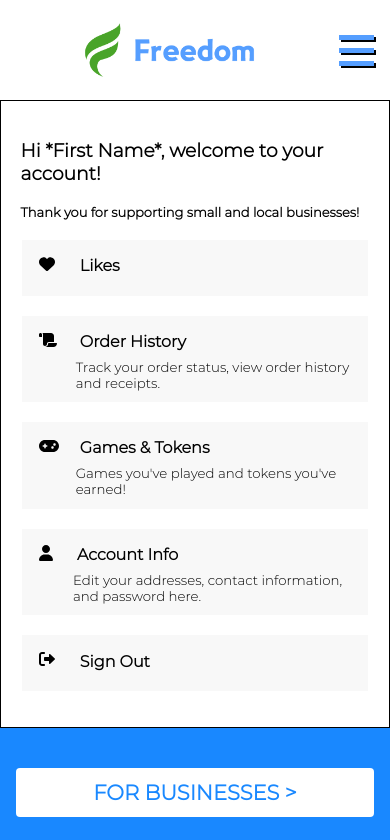
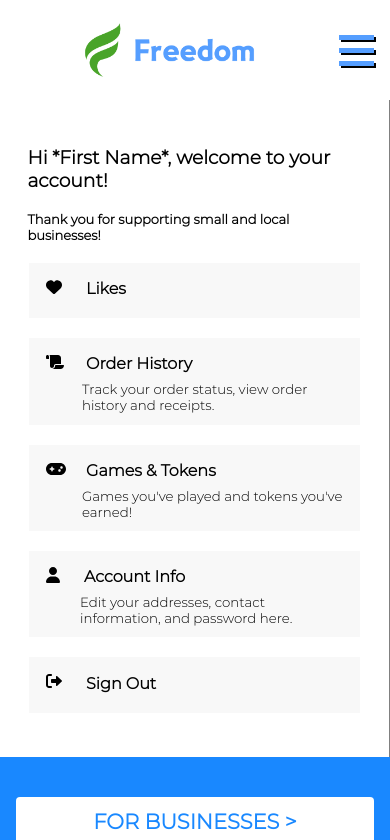
Before and after one commit to abstudios617/freedom-rains, a React (Create React App) app in the folder client/: page /account in a window 390 px wide. Shown: the top 840 px of the page. Built offline with nearby package versions, Linux system fonts and the light colour scheme; no server answers; what use-ssr would draw is missing.

Commit message:
COMPLETE layout from Figma and comments for future use :-)

```diff
--- a/client/src/components/account-likes/likeItem.js
+++ b/client/src/components/account-likes/likeItem.js
@@ -8,12 +8,20 @@ const LikeItem = ({
   return (
     <LikeItemStyles>
       <div className="likeMain" onClick={() => console.log(link)} key={key}>
+        {
+          /**
+           *  when user clicks on specific item, link redirects to that item's page
+           */
+        }
         <img className="likeMainImage" src={image} alt="" />
-        <div className="likeTop" style={{ display: 'flex', flexDirection: 'row' }}>
+        <div className="likeTop">
           <div className="likeTopText">
             {name}
           </div>
           &nbsp;
+          {
+            /* when user chooses to remove favorite */
+          }
           <div onClick={() => window.alert('TEST: like item deleted')}>
             <img className="likeTopDelete" src={trashIcon} alt="" />
           </div>
--- a/client/src/components/account-menu/accountMenu.styles.js
+++ b/client/src/components/account-menu/accountMenu.styles.js
@@ -1,10 +1,10 @@
 import styled from 'styled-components';
 
 export const AccountMenuContainer = styled.div`
-    border: 1px solid black;
-    padding: 1em;
-    margin: 0 auto;
+    padding: 1.5em;
     max-width: 360px;
+    border-right: 0.5px solid gray;
+    position: relative;
 `;
 
 export const AccountMenuButtonStyles = styled.div`
--- a/client/src/components/account-menu/index.js
+++ b/client/src/components/account-menu/index.js
@@ -15,8 +15,22 @@ export const AccountMenu = ({ children }) => {
   );
 };
 
+/**
+ * AccountMenuButton
+ * - icon: displaying icon for each particular function of button
+ * - title: the title of the button
+ * - subtitle: describes the purpose of the button in place
+ * - onClick: onClick event handler designated for specific button
+ *
+ *  Styling notes:
+ *  - innerFlexible and outerFlexible indicate containers for flex styling layouts
+ *
+ * @param {*} param0
+ * @returns
+ */
 export const AccountMenuButton = ({ icon, title, subtitle, onClick }) => {
-  const contents = (
+  return (
+    <div onClick={onClick}>
       <AccountMenuButtonStyles>
         <OuterFlexible>
           <IconContainer>
@@ -28,11 +42,6 @@ export const AccountMenuButton = ({ icon, title, subtitle, onClick }) => {
           </InnerFlexible>
         </OuterFlexible>
       </AccountMenuButtonStyles>
-  );
-
-  return (
-    <div onClick={onClick}>
-      {contents}
     </div>
   );
 };
--- a/client/src/index.css
+++ b/client/src/index.css
@@ -25,7 +25,7 @@ code {
 }
 
 #root {
-  min-height: 200vh;
+  min-height: 300vh;
   position: relative;
 }
 
@@ -76,7 +76,7 @@ code {
   }
 
   #root {
-    min-height: 200vh;
+    min-height: 300vh;
     position: relative;
   }
 }
--- a/client/src/pages/account/account.style.js
+++ b/client/src/pages/account/account.style.js
@@ -84,10 +84,12 @@ export const Submit = styled.div`
 `;
 
 export const AccountContain = styled.div`
-  display: flex;
-  flex-direction: column;
-  justify-content: center;
-  margin-bottom: 30px;
+  align-items: right;
+  float: right;
+  margin-top: -40em;
+  background-color: white;
+  z-index: 999;
+  position: relative;
 
   @media only screen and (max-width: 480px) {
     width: 70%;
--- a/client/src/pages/account/index.js
+++ b/client/src/pages/account/index.js
@@ -9,6 +9,7 @@ import {
   getUserToken, setUserAccount, updateUserTokens
 } from '../../utils/account-utils';
 import {
+  AccountContain,
   SignIn,
   Content,
   AccountInfoContainer,
@@ -41,6 +42,7 @@ import signOutIcon from '../../assets/icons/right-from-bracket-solid.svg';
 import shopIcon from '../../assets/icons/shop-solid.svg';
 import deleteIcon from '../../assets/icons/right-from-bracket-solid.svg';
 
+// main class
 const Account = ({ setUpdateTokens, isLoggedIn, setIsLoggedIn }) => {
   const userData = JSON.parse(getItem('accountInfo'));
   const accountData = JSON.parse(getItem('loggedIn'));
@@ -123,6 +125,11 @@ const Account = ({ setUpdateTokens, isLoggedIn, setIsLoggedIn }) => {
   /**
    *  FOR ACCOUNT INFO
    */
+
+  /**
+   *  for user profile information, as shown in Account Info text fields (when editing)
+   *  for any state that is true, that specified state will allow visibility of corresponding field
+   */
   const [showEditAccountInfo, setShowEditAccountInfo] = useState({
     first_name: false,
     last_name: false,
@@ -132,18 +139,28 @@ const Account = ({ setUpdateTokens, isLoggedIn, setIsLoggedIn }) => {
     pwd: false
   });
 
+  /**
+   *  for communication/policies information, same Account Info page
+   *  for any state that is true, the option from the policies menu will be visible
+   */
   const [showEditCommInfo, setShowEditCommInfo] = useState({
     marketing: false,
     sharing: false,
     purchases: false
   });
 
+  /**
+   *  for account deletion
+   *  if account is true, that means the account deletion section itself is visible
+   *  if modal is true, then show modal right before confirming that the account is to be deleted
+   */
   const [showDeleteAccount, setShowDeleteAccount] = useState({
     account: false,
     modal: false
   });
 
   // lastly, all events to open fields that contain hidden subfields
+  // all events handled have 'Edit' if the value (text) of button input is 'Edit', as is the case with editing user info fields
   const handleInfoChange = (e) => {
     const { name, id, defaultValue } = e.target;
     if (defaultValue === 'Edit') {
@@ -175,6 +192,9 @@ const Account = ({ setUpdateTokens, isLoggedIn, setIsLoggedIn }) => {
     });
   }
 
+  /**
+   *  IF not logged in to the website
+   */
   if (!isLoggedIn) {
     return (
       <Container>
@@ -187,8 +207,6 @@ const Account = ({ setUpdateTokens, isLoggedIn, setIsLoggedIn }) => {
       </Container>
     );
   }
-
-  /* DESIGN FOR ACCOUNT MENU WITHIN <AccountMenu />, TAKE THIS WHENEVER NEEDED */
 
   return (
     <div style={{ direction: 'flex', flexDirection: 'row' }}>
@@ -247,10 +265,12 @@ const Account = ({ setUpdateTokens, isLoggedIn, setIsLoggedIn }) => {
           )}
         />
       </AccountMenu>
-      <div>
+      <AccountContain>
         {
           /*
               ::: FOR LIKES :::
+              AccountLikes handles the primary componenets for the Account Likes page
+              - likes: sample data of likes made by the user
           */
         }
         {
@@ -267,6 +287,8 @@ const Account = ({ setUpdateTokens, isLoggedIn, setIsLoggedIn }) => {
         {
           /*
               ::: FOR ORDER HISTORY :::
+              AccountOrderHistory handles the primary components for the Order History page
+              - orders: sample data of orders made
           */
         }
         {
@@ -283,6 +305,11 @@ const Account = ({ setUpdateTokens, isLoggedIn, setIsLoggedIn }) => {
         {
           /*
               ::: FOR GAMES & TOKENS :::
+              AccountGamesTokens handles the primary components for showing the Games and Tokens page
+              - name: test name
+              - image: test icon
+              - leaders: sample data of leaders for leaderboard
+              - missions: sample data of missions for mission list
           */
         }
         {
@@ -292,7 +319,7 @@ const Account = ({ setUpdateTokens, isLoggedIn, setIsLoggedIn }) => {
               <span>Games & Tokens</span>
             </Title>
             <AccountGamesTokens
-              name={'Stephen Believin'}
+              name={'Random Guy'}
               image={testIcon}
               leaders={testLeaders}
               missions={testMissions}
@@ -302,6 +329,8 @@ const Account = ({ setUpdateTokens, isLoggedIn, setIsLoggedIn }) => {
         {
           /*
               ::: FOR ACCOUNT INFO :::
+              This portion of the account page focuses on the user's information and ability to edit profile
+              In practice, these will mostly be linked to userData, as shown in some fields with example comments
           */
         }
         {
@@ -312,6 +341,11 @@ const Account = ({ setUpdateTokens, isLoggedIn, setIsLoggedIn }) => {
             </Title>
             <AccountInfoContainer>
               <div>
+                {
+                  /**
+                   *  For editing first Name of user
+                   */
+                }
                 <AccountInfoField
                   detail="First Name"
                   text={
@@ -352,6 +386,11 @@ const Account = ({ setUpdateTokens, isLoggedIn, setIsLoggedIn }) => {
                   </Alert>
                 )}
 
+                {
+                  /**
+                   *  For editing last name of user
+                   */
+                }
                 <AccountInfoField
                   detail="Last Name"
                   text={'LastName'}
@@ -388,6 +427,11 @@ const Account = ({ setUpdateTokens, isLoggedIn, setIsLoggedIn }) => {
                   </Alert>
                 )}
 
+                {
+                  /**
+                   *  For editing email
+                   */
+                }
                 <AccountInfoField
                   detail="Email"
                   text={
@@ -430,6 +474,11 @@ const Account = ({ setUpdateTokens, isLoggedIn, setIsLoggedIn }) => {
                   </Alert>
                 )}
 
+                {
+                  /**
+                   *  For editing phone number
+                   */
+                }
                 <AccountInfoField
                   detail="Phone Number"
                   text={
@@ -472,6 +521,11 @@ const Account = ({ setUpdateTokens, isLoggedIn, setIsLoggedIn }) => {
                   </Alert>
                 )}
 
+                {
+                  /**
+                   *  For editing address (zip code)
+                   */
+                }
                 <AccountInfoField
                   detail="Address"
                   text={'Add Address'}
@@ -507,6 +561,12 @@ const Account = ({ setUpdateTokens, isLoggedIn, setIsLoggedIn }) => {
                   <Alert>Please enter your zip code</Alert>
                 )}
 
+                {
+                  /**
+                   *  For editing password
+                   *  This may be changed once userData works again, will most likely need actual authentication practices to blank out passwords
+                   */
+                }
                 <AccountInfoField
                   detail="Password"
                   text={'************'}
@@ -537,8 +597,18 @@ const Account = ({ setUpdateTokens, isLoggedIn, setIsLoggedIn }) => {
                     }
                   }}
                 />
+              </div>
 
-              </div>
+              {
+                /**
+                 *  For special options:
+                 *  - shopping preferences
+                 *  - deleting account
+                 *
+                 *  Shopping preferences redirects to the preferences page for now
+                 *  Delete account directs to an additional section of the page where users will see 'Continue to Account Deletion'
+                 */
+              }
               <div>
                 <AccountInfoSpecial
                   icon={shopIcon}
@@ -563,6 +633,10 @@ const Account = ({ setUpdateTokens, isLoggedIn, setIsLoggedIn }) => {
             <Title>
               <span>Communication & Privacy Policies</span>
             </Title>
+
+            {
+              /* For marketing emails (all information listed in here is inscribed from Figma) */
+            }
             <AccountCommContainer>
               <AccountCommField
                 title="Marketing Emails"
@@ -585,6 +659,11 @@ const Account = ({ setUpdateTokens, isLoggedIn, setIsLoggedIn }) => {
                   }
                 }}
               />
+
+              {
+                /* For information sharing (nothing shows up here) */
+                /* NOTE: cancel/save buttons are supposed to show here, but they don't for some reason */
+              }
               <AccountCommField
                 title="Information Sharing"
                 name="sharing"
@@ -606,6 +685,10 @@ const Account = ({ setUpdateTokens, isLoggedIn, setIsLoggedIn }) => {
                   }
                 }}
               />
+
+              {
+                /* For store purchases (nothing shows up here)*/
+              }
               <AccountCommField
                 title="Store Purchases"
                 name="purchases"
@@ -648,10 +731,10 @@ const Account = ({ setUpdateTokens, isLoggedIn, setIsLoggedIn }) => {
             {
               /**
                *  DELETE ACCOUNT
-               *  Located on lines 615-634
                *  Purpose: to show design for account deletion
+               *
                *  What needs to change:
-               *        - redirect to a different page when user, take this design
+               *  - redirect to a different page when user, take this design
                */
             }
             {
@@ -660,6 +743,11 @@ const Account = ({ setUpdateTokens, isLoggedIn, setIsLoggedIn }) => {
                 <Title>
                   <span>Delete Account</span>
                 </Title>
+                {
+                  /**
+                   *  modal not configured yet, if modal is true, show modal first, THEN confirm account deletion.
+                   */
+                }
                 <DeleteAccount
                   onClick={() => setShowDeleteAccount(
                     {
@@ -678,7 +766,7 @@ const Account = ({ setUpdateTokens, isLoggedIn, setIsLoggedIn }) => {
             }
           </Container>
         }
-      </div>
+      </AccountContain>
     </div>
   );
 };
```
Also changed, not shown: client/src/components/account-comm-field/index.js (+12 -0 lines), client/src/components/account-delete/index.js (+8 -0 lines), client/src/components/account-games-tokens/index.js (+25 -0 lines), client/src/components/account-info-field/index.js (+14 -0 lines), client/src/components/account-order-history/orderItem.js (+52 -1 lines). Lines whose indentation alone changed are shown as unchanged.
